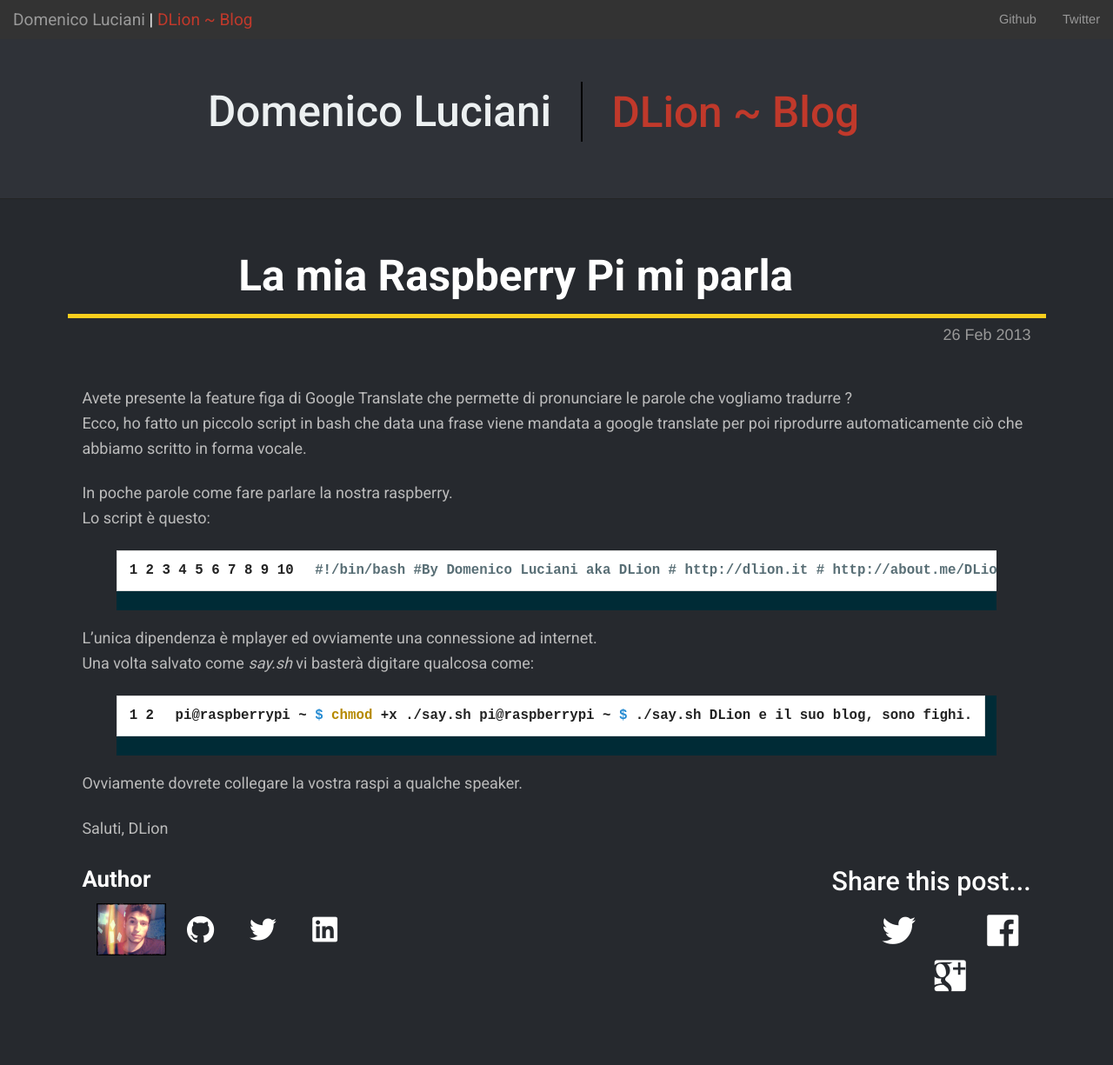
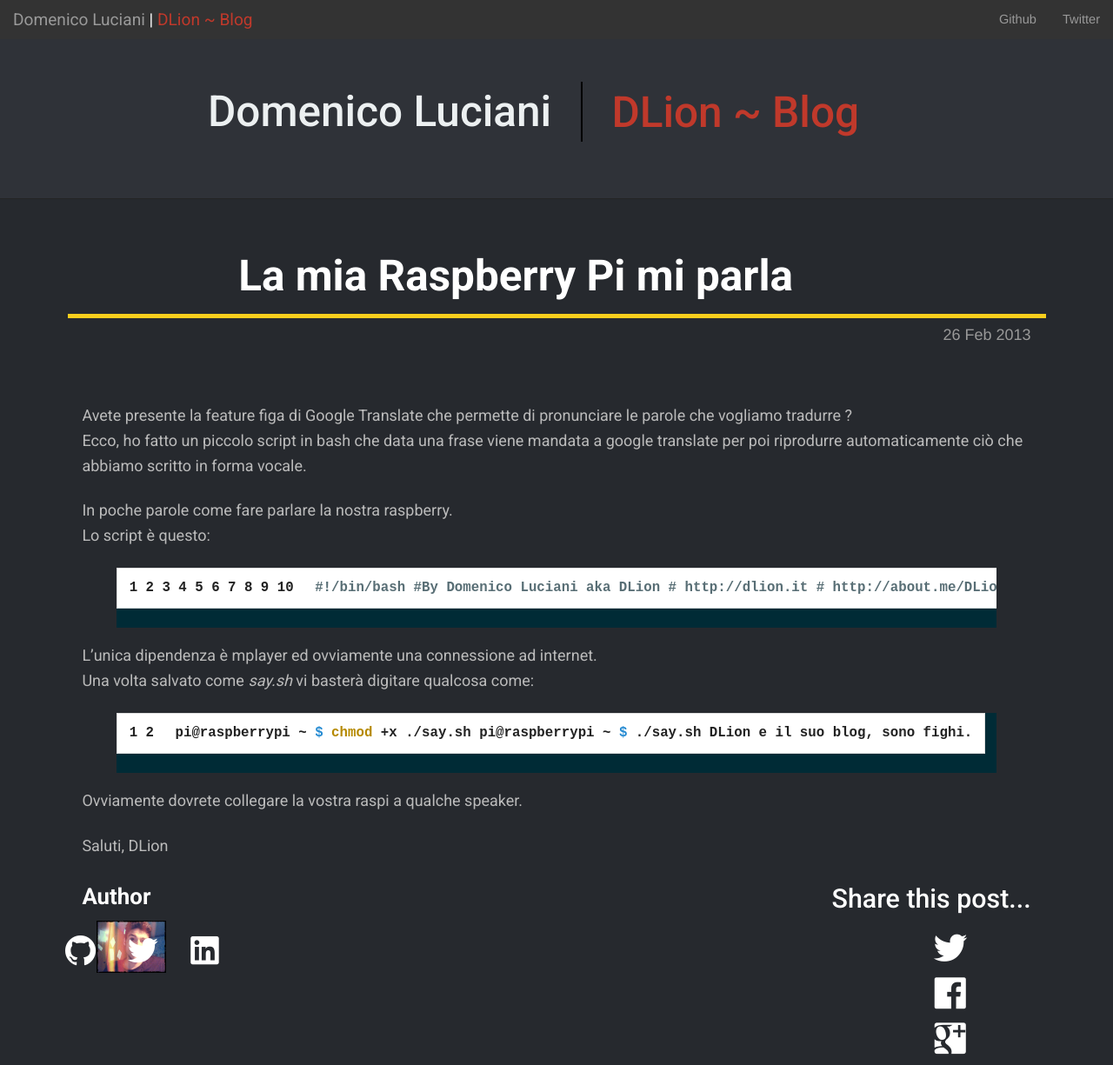
Before and after one commit to dlion/dlion.github.io, a Jekyll site: the page built from _posts/2013-02-26-la-mia-raspberry-pi-mi-parla.md, in a window 1280 px wide. Shown: the whole page at 87% size. Built offline with Jekyll 4.4.1, drawn with Linux system fonts in a browser that asks for light colours; comment, search, counter and statistics services are not loaded; before the commit the page ends 1153 px from its top, so only the background shows below that.

Commit message:
Responsive medium

```diff
--- a/public/css/custom.css
+++ b/public/css/custom.css
@@ -129,6 +129,44 @@
         margin-left: 70px;
     }
 
+    /*
+     * Categories
+     */
+
+     .contentDataDesktop#Programming {
+         border-top: 5px solid #FF6D00;
+     }
+
+     .contentDataDesktop#Security {
+       border-top: 5px solid #C62828;
+    }
+
+    .contentDataDesktop#Personal {
+       border-top: 5px solid #6399C6;
+    }
+
+    .contentDataDesktop#Raspberry {
+       border-top: 5px solid #F9CE1D;
+    }
+
+    .contentDataDesktop#Linux {
+       border-top: 5px solid #388E3C;
+    }
+
+    .contentDataDesktop {
+        padding-top: 15px;
+        margin-bottom: 20px;
+    }
+
+    #share a {
+        margin: 10px 10px;
+    }
+
+    .sharePost .contentAboutMePost a i{
+        padding: 10px;
+        font-size: 45px;
+        margin-left: -160px;
+    }
 }
 
 /* Large, XLarge */
```
